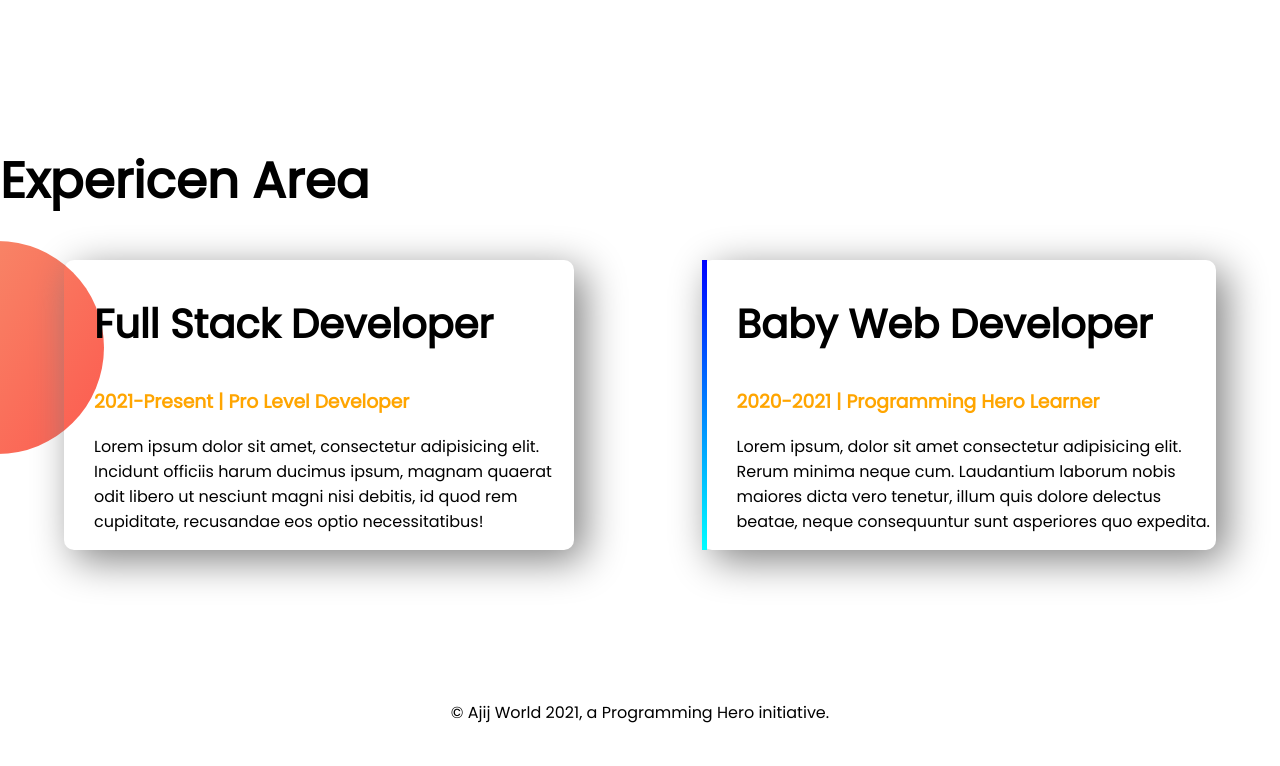
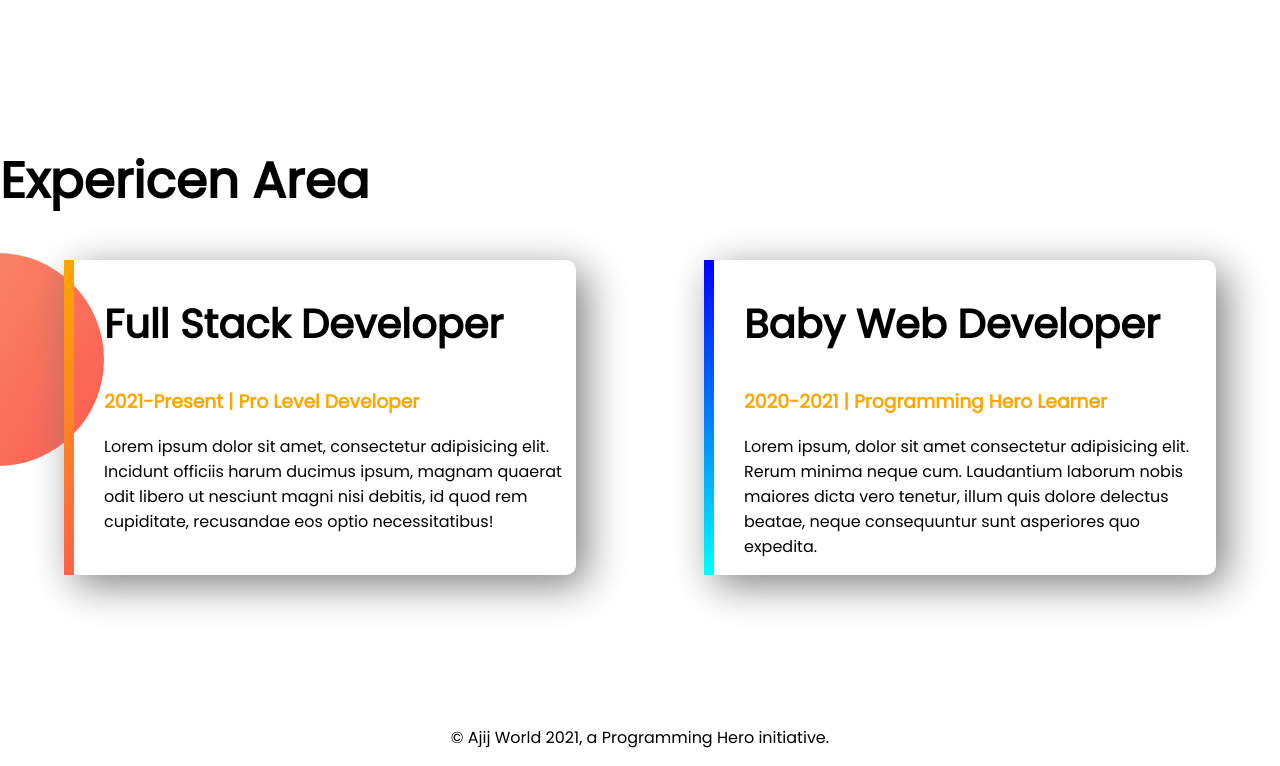
Before and after one commit to Ajij-khaan/dev-portfolio, a plain HTML site: page index.html in a window 1280 px wide. Shown: the part 972-1738 px from the top of the page. Before the commit the page ends 1713 px from the top, so only its background shows below. Drawn offline with Linux system fonts and the light colour scheme.

Commit message:
Final Touch

```diff
--- a/index.html
+++ b/index.html
@@ -52,8 +52,8 @@
 
     <section class="exp-area">
         <h1>Expericen Area</h1>
-        <div id="exp-border-left" class="flexible-container">
-            <div class="exp-item">
+        <div class="flexible-container">
+            <div id="exp-border-left" class="exp-item">
                 <h2>Full Stack Developer</h2>
                 <h3 class="organge-color">2021-Present | Pro Level Developer</h3>
                 <p>Lorem ipsum dolor sit amet, consectetur adipisicing elit. Incidunt officiis harum ducimus ipsum,
--- a/style.css
+++ b/style.css
@@ -67,13 +67,13 @@ h2{
 }
 
 #exp-border-right{
-    border-left: 5px solid;
+    border-left: 10px solid;
     border-image: linear-gradient(blue, cyan);
     border-image-slice: 1;
 }
-#exp-boerder-left{
+#exp-border-left{
     border-left: 10px solid;
-    border-image-slice: linear-gradient(orange, tomato);
+    border-image: linear-gradient(orange, tomato);
     border-image-slice: 1;
 }
 
```
